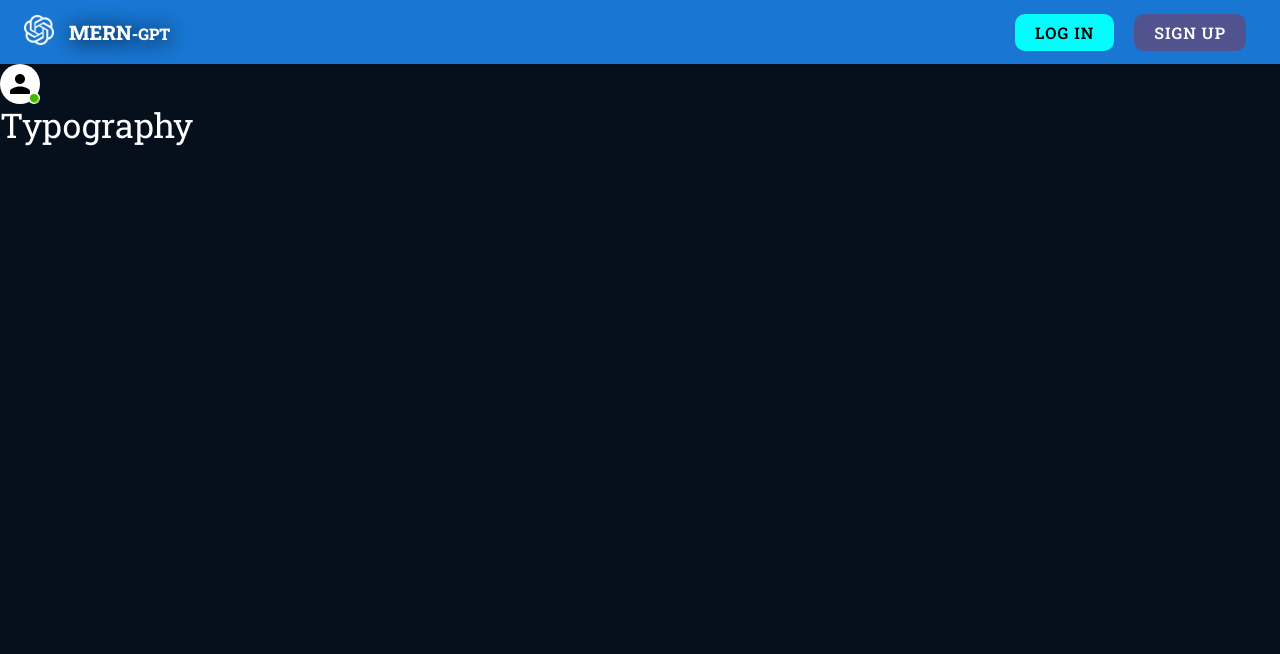
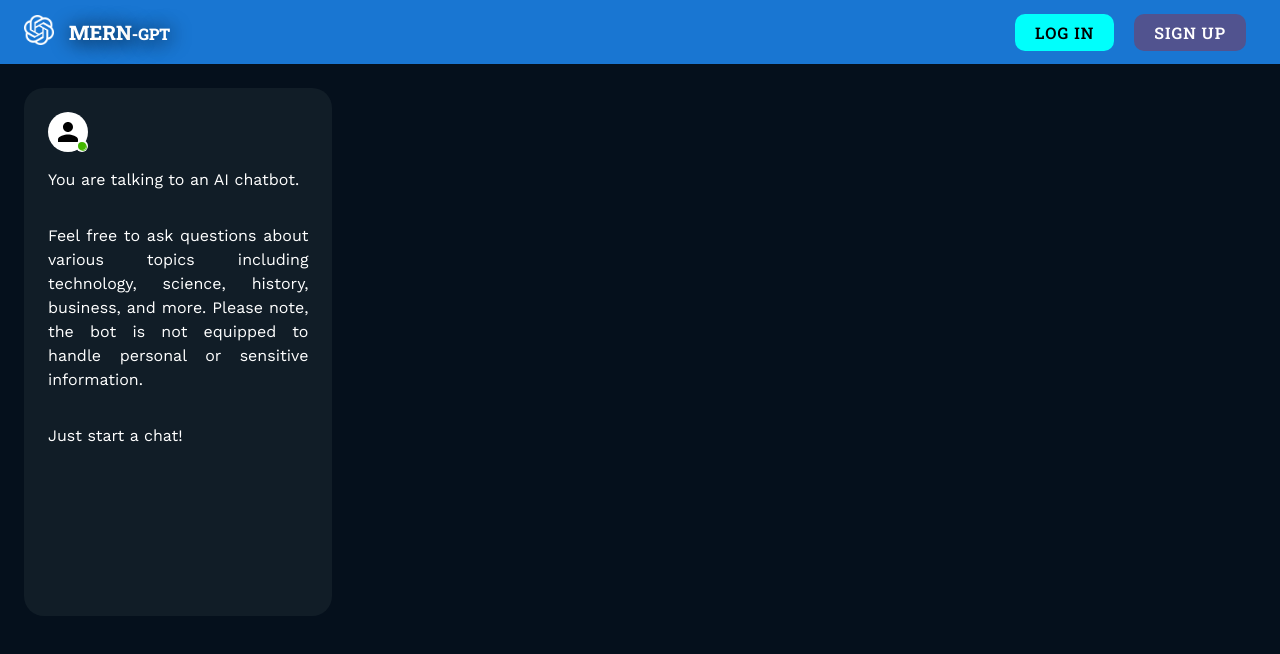
Before and after one commit to Artt2/OpenAI-chatbot, a React (Vite) app in the folder frontend/: page /chat in a window 1280 px wide. Shown: the top 654 px of the page. Built offline with nearby package versions, Linux system fonts and the light colour scheme; no server answers.

Commit message:
CustomTypography

```diff
--- /dev/null
+++ b/frontend/src/components/chat/CustomTypography.tsx
@@ -0,0 +1,20 @@
+import { Typography, TypographyProps } from "@mui/material";
+import { ReactNode } from "react";
+
+interface CustomTypographyProps extends TypographyProps {
+  children: ReactNode;
+}
+
+export const CustomTypography = ({ children, ...rest }: CustomTypographyProps) => {
+  return (
+    <Typography sx={{
+      fontFamily: "work sans",
+      marginY: 2,
+      textAlign: "justify",
+    }}
+    {...rest}
+    >
+      {children}
+    </Typography>
+  );
+};
--- a/frontend/src/pages/Chat.tsx
+++ b/frontend/src/pages/Chat.tsx
@@ -2,6 +2,8 @@ import { Box, Typography, Avatar, Stack } from "@mui/material";
 import { StyledBadge } from "../styles/StyledBadge";
 import { useContext } from "react";
 import { AuthContext } from "../contexts/AuthContext";
+import { CHAT_SIDERBAR_MESSAGES } from "../utils/texts";
+import { CustomTypography } from "../components/chat/CustomTypography";
 
 const Chat = () => {
   const auth = useContext(AuthContext);
@@ -20,8 +22,14 @@ const Chat = () => {
       <Box  //sidebar
         sx={{
           display: { xs: "none", sm: "none", md: "flex" },  //not visible on smaller screens
-          flex: 0.2, //takes 20% of space on the left
-          flexDirection: "column"
+          flex: 0.22, //takes 20% of space on the left
+          flexDirection: "column",
+          width: "100%",
+          height: "60vh", //takes 60% of viewport height
+          bgcolor: "rgb(17,29,39)",
+          borderRadius: 5,
+          margin: 3,
+          padding: 3
         }}
       >
         <Stack direction="row" spacing={2}>
@@ -43,9 +51,15 @@ const Chat = () => {
           </StyledBadge>
         </Stack>
 
-        <Typography variant="h4">
-          Typography
-        </Typography>
+        <CustomTypography>
+          {CHAT_SIDERBAR_MESSAGES[0]}
+        </CustomTypography>
+        <CustomTypography>
+          {CHAT_SIDERBAR_MESSAGES[1]}
+        </CustomTypography>
+        <CustomTypography>
+          {CHAT_SIDERBAR_MESSAGES[2]}
+        </CustomTypography>
       </Box>
     </Box>
   );
--- /dev/null
+++ b/frontend/src/utils/texts.ts
@@ -0,0 +1,13 @@
+export const CHAT_SIDERBAR_MESSAGES = [
+  `
+    You are talking to an AI chatbot.
+  `,
+  `
+    Feel free to ask questions about various topics
+    including technology, science, history, business, and more.
+    Please note, the bot is not equipped to handle personal or sensitive information.
+  `,
+  `
+    Just start a chat!
+  `
+];
```
